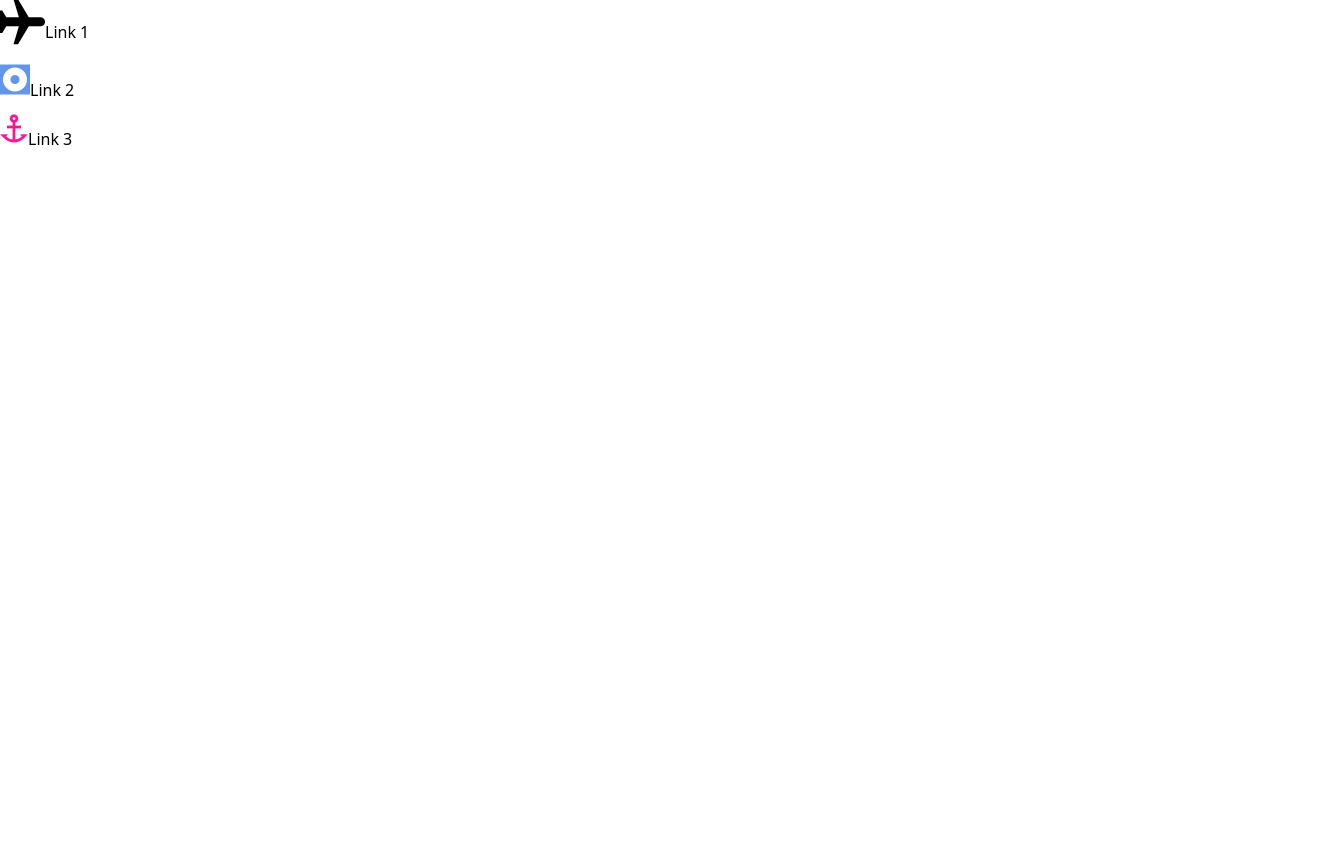
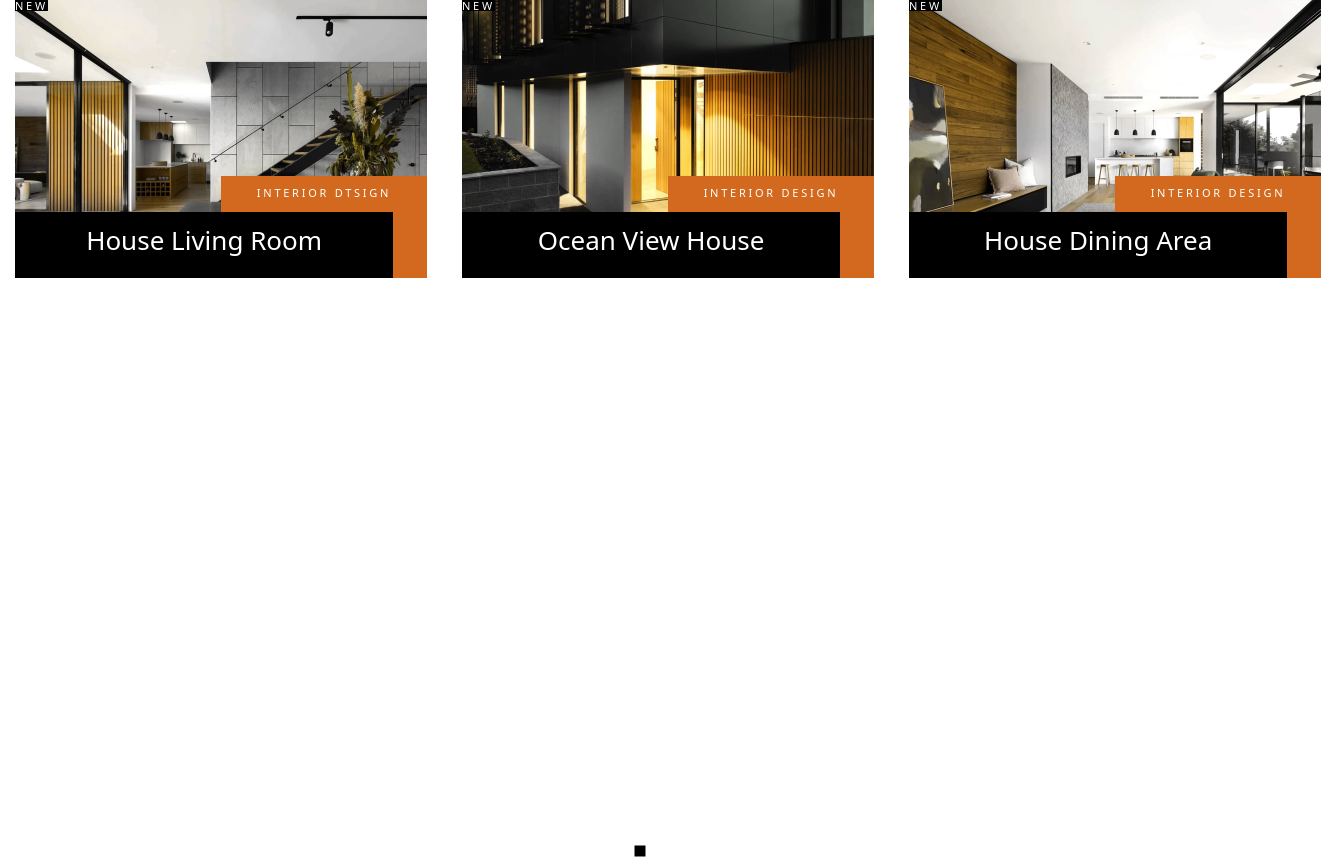
Before and after one commit to ulianaboiko/practice, a plain HTML site: page index.html in a window 1280 px wide. Shown: the whole page, 1321 px wide, since content can reach past the window. Before the commit the page ends 800 px from the top, so only its background shows below. Drawn offline with nearby package versions, Linux system fonts and the light colour scheme; files whose address does not match are found by name.

Commit message:
позиціонування

```diff
--- a/index.html
+++ b/index.html
@@ -255,7 +255,7 @@
         </ul>
       </div>
     </section> -->
-    <ul>
+    <!-- <ul>
       <li>
         <a href="#"> <i class="icon-airplane"></i>Link 1</a>
       </li>
@@ -265,6 +265,44 @@
       <li>
         <a href="#"><i class="icon-anchor"></i> Link 3</a>
       </li>
-    </ul>
+    </ul> -->
+    <!-- <header class="header">шапка сайту</header>
+    <div class="container">
+      <div class="box">
+        <p class="label">label</p> -->
+    <!-- </div>
+      <div class="box"></div>
+      <div class="box"></div>
+    </div>  -->
+    <section class="portfolio">
+      <div class="container">
+        <ul class="portfolio-list">
+          <li class="portfolio-item">
+            <article class="project">
+              <img src="./src/img/IMAGE (2).jpg" alt="" />
+              <p class="project-status">new</p>
+              <h2 class="project-title">House Living Room</h2>
+              <p class="project-description">interior dtsign</p>
+            </article>
+          </li>
+          <li class="portfolio-item">
+            <article class="project">
+              <img src="./src/img/IMAGE.jpg" alt="" />
+              <p class="project-status">new</p>
+              <h2 class="project-title">Ocean View House</h2>
+              <p class="project-description">interior design</p>
+            </article>
+          </li>
+          <li class="portfolio-item">
+            <article class="project">
+              <img src="./src/img/IMAGE (1).jpg" alt="" />
+              <p class="project-status">new</p>
+              <h2 class="project-title">House Dining Area</h2>
+              <p class="project-description">interior design</p>
+            </article>
+          </li>
+        </ul>
+      </div>
+    </section>
   </body>
 </html>
--- a/src/css/style.css
+++ b/src/css/style.css
@@ -24,7 +24,7 @@
   stroke-dashoffset: 0;
   stroke-dasharray: 0;
 } */
-.container {
+/* .container {
   max-width: 965px;
   margin: 0 auto;
   padding: 0 15px;
@@ -111,4 +111,156 @@ a {
 .icon-anchor:hover {
   font-size: 50px;
   color: dimgray;
+} */
+/* body {
+  height: 300vh;
+  display: flex;
+  justify-content: center;
+  align-items: center;
 }
+.header {
+  padding: 20px;
+  background-color: blue;
+  box-shadow: 0px 2px 1px -1px rgba(0, 0, 0, 0.2),
+    0px 1px 1px 0px rgba(0, 0, 0, 0.14), 0px 1px 3px 0px rgba(0, 0, 0, 0.12);
+  position: fixed;
+  top: 0;
+  left: 0;
+  width: 100%;
+  z-index: 9;
+}
+.container {
+  display: flex;
+  justify-content: center;
+   gap: 50px;
+  border: 2px dashed darkblue;
+  padding: 10px;
+  max-width: 60%;
+   position: relative;
+}
+
+.box {
+  width: 200px;
+  height: 200px;
+  border-radius: 4px;
+  box-shadow: 0px 2px 1px -1px rgba(0, 0, 0, 0.2),
+    0px 1px 1px 0px rgba(0, 0, 0, 0.14), 0px 1px 3px 0px rgba(0, 0, 0, 0.12);
+}
+
+.box:nth-child(1) {
+  background-color: teal;
+   position: fixed;
+  left: 0;
+  position: relative;
+  left: 20px;
+  z-index: -1;
+}
+
+.box:nth-child(1):hover .label {
+  bottom: calc(100% - 40px);
+}
+
+.box:nth-child(2) {
+  background-color: orange;
+   position: relative;
+  left: 100px;
+
+  position: relative;
+  top: 50px;
+  left: 200px;
+   position: absolute;
+  коли абсолют втрачається блокові властивості
+  top: 50%;
+  left: 50%;
+  transform: translate(-50%, -50%);
+}
+
+.box:nth-child(3) {
+  background-color: palevioletred;
+  position: relative;
+  left: -20px;
+  z-index: 2;
+}
+.label {
+  padding: 10px;
+  background-color: forestgreen;
+  color: #fff;
+  position: absolute;
+  bottom: 0;
+  right: 0;
+  left: 0;
+}  */
+.container {
+  max-width: 1335px;
+  margin: 0 auto;
+  padding: 0 15px;
+}
+.portfolio {
+  padding-bottom: 35px;
+}
+.project {
+  position: relative;
+}
+.portfolio-item {
+  flex-basis: calc((100% - 70px) / 3);
+}
+.project-status {
+  font-family: var(--font-family);
+  font-weight: 400;
+  font-size: 11px;
+  line-height: 1;
+  letter-spacing: 0.25em;
+  text-transform: uppercase;
+  color: #fff;
+  background-color: black;
+
+  position: absolute;
+  top: 0;
+  left: 0;
+}
+.project-title {
+  font-weight: 400;
+  line-height: 1;
+  font-size: 26px;
+  text-transform: capitalize;
+  text-align: center;
+  color: #fff;
+  background-color: black;
+  padding-top: 15px;
+  padding-bottom: 25px;
+  position: absolute;
+  left: 0;
+  bottom: 0;
+  width: 91.8%;
+  z-index: 3;
+}
+.project-description {
+  font-weight: 400;
+  font-size: 11px;
+  line-height: 3;
+  letter-spacing: 0.25em;
+  text-transform: uppercase;
+  color: #fff;
+  text-align: center;
+  position: absolute;
+  background-color: chocolate;
+  bottom: 0;
+  right: 0;
+  width: 50%;
+  height: 102px;
+  z-index: 2;
+}
+.portfolio-list {
+  display: flex;
+  gap: 35px;
+}
+.portfolio-list::after {
+  content: "";
+  width: 11px;
+  height: 11px;
+  background-color: black;
+  position: absolute;
+  left: 50%;
+  bottom: -62px;
+  transform: translate(-50%, -50%);
+}
```
Also changed, not shown: src/img/IMAGE (1).jpg (added), src/img/IMAGE (2).jpg (added), src/img/IMAGE.jpg (added).
